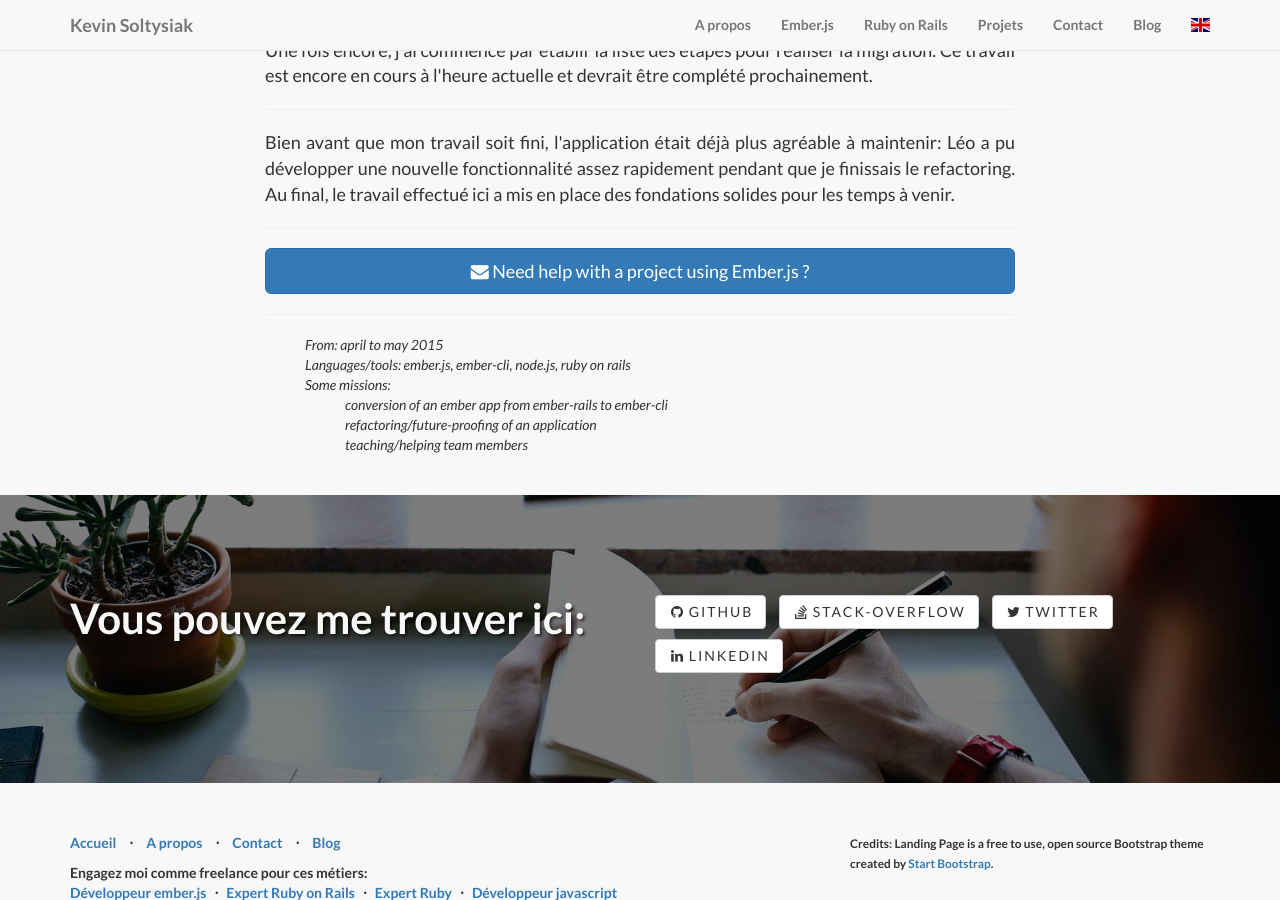
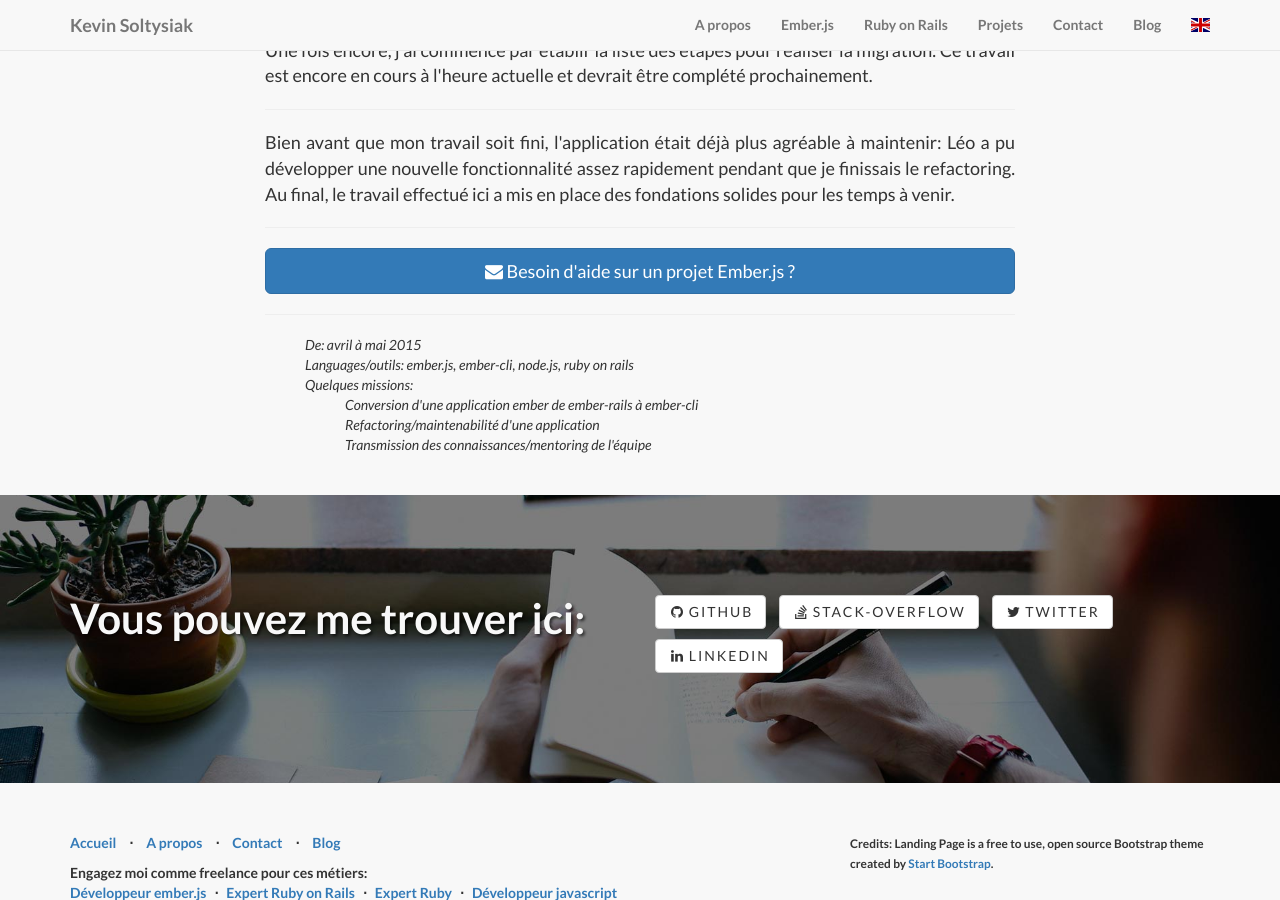
Before and after one commit to ksol/ksol.github.io, a Jekyll site: the page built from fr/projets/scalingo/index.html, in a window 1280 px wide and 900 px high, scrolled down 2759 px. Built offline with Jekyll 4.4.1, drawn with Linux system fonts in a browser that asks for light colours; nearby versions of some CDN libraries.

Commit message:
Typos...

```diff
--- a/fr/projets/scalingo/index.html
+++ b/fr/projets/scalingo/index.html
@@ -88,20 +88,20 @@ enLink: /projects/scalingo
         </p>
 
         <hr>
-        <a href="/contact" class="btn btn-primary btn-lg btn-block">
+        <a href="/fr/contact" class="btn btn-primary btn-lg btn-block">
           <i class="fa fa-envelope"></i>
-          Need help with a project using Ember.js ?
+          Besoin d'aide sur un projet Ember.js ?
         </a>
 
         <ul class="project-summary">
-          <li>From: april to may 2015</li>
-          <li>Languages/tools: ember.js, ember-cli, node.js, ruby on rails</li>
+          <li>De: avril à mai 2015</li>
+          <li>Languages/outils: ember.js, ember-cli, node.js, ruby on rails</li>
           <li>
-            Some missions:
+            Quelques missions:
             <ul class="project-missions">
-              <li>conversion of an ember app from ember-rails to ember-cli</li>
-              <li>refactoring/future-proofing of an application</li>
-              <li>teaching/helping team members</li>
+              <li>Conversion d'une application ember de ember-rails à ember-cli</li>
+              <li>Refactoring/maintenabilité d'une application</li>
+              <li>Transmission des connaissances/mentoring de l'équipe</li>
             </ul>
           </li>
         </ul>
```
Also changed, not shown: fr/projets/deliver.ee/index.html (+5 -4 lines).
